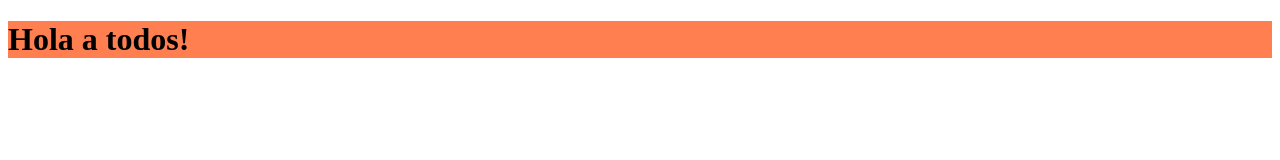
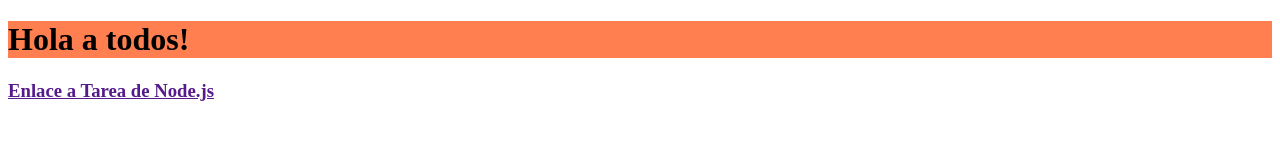
Before and after one commit to solmsl/PDI-trabajosPracticos, a plain HTML site: page index.html in a window 1280 px wide. Drawn offline with Linux system fonts and the light colour scheme.

Commit message:
Update index.html

```diff
--- a/index.html
+++ b/index.html
@@ -14,5 +14,6 @@
     </style>
 
     <h1>Hola a todos!</h1>
+    <a href=""><h3> Enlace a Tarea de Node.js </h3></a>
 </body>
 </html>
```
